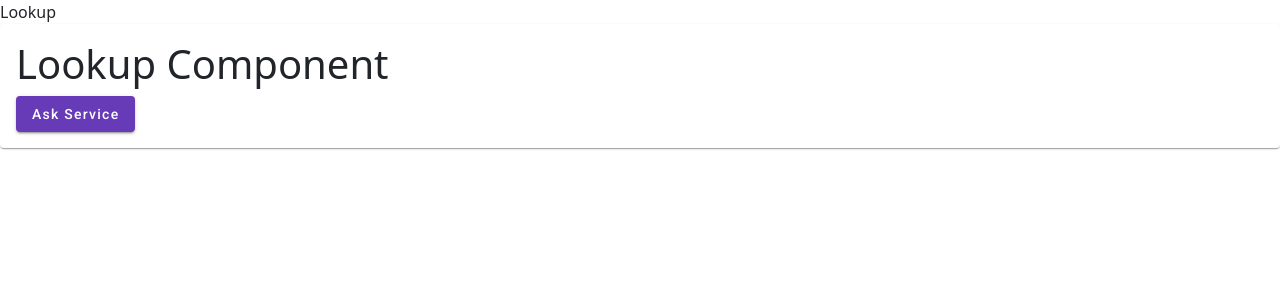
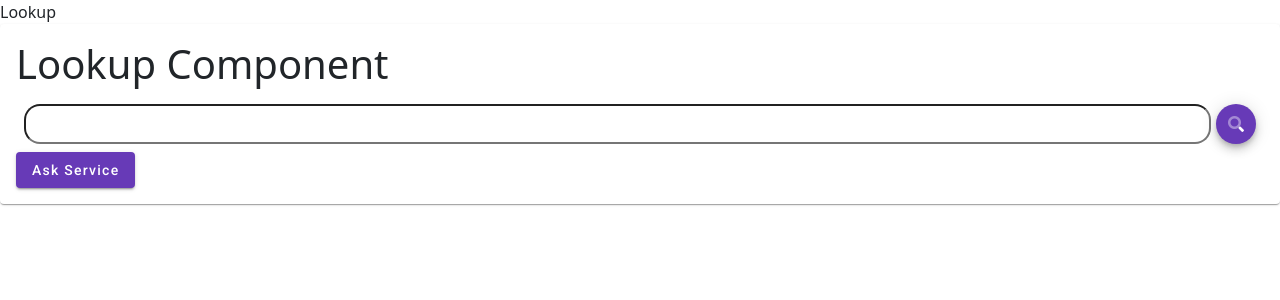
Before and after one commit to a-t-cole/gamelookup, an Angular app in the folder gamelookup/: page /lookup in a window 1280 px wide. Shown: the top 300 px of the page. Built offline with nearby package versions, Linux system fonts and the light colour scheme.

Commit message:
scan handler

```diff
--- a/gamelookup/src/app/components/gamelookup-item/gamelookup-item.component.ts
+++ b/gamelookup/src/app/components/gamelookup-item/gamelookup-item.component.ts
@@ -11,6 +11,6 @@ import { MatCardModule } from '@angular/material/card';
 })
 export class GamelookupItemComponent {
   @Input()
-  item!: GameUpcValue;
+  item: GameUpcValue | undefined;
 
 }
--- a/gamelookup/src/app/components/lookup/lookup.component.html
+++ b/gamelookup/src/app/components/lookup/lookup.component.html
@@ -5,7 +5,10 @@
     </mat-card-header>
     <mat-card-content>
         <div>
-            <button (click)="post()" mat-raised-button color="primary">Ask Service</button>
+            <app-scanhandler (ScannedItem)="post($event)"></app-scanhandler>
+        </div>
+        <div>
+            <button (click)="post('')" mat-raised-button color="primary">Ask Service</button>
         </div>
         <ng-container *ngIf="selected">
           <app-gamelookup-item [item]="selected"></app-gamelookup-item>
--- a/gamelookup/src/app/components/lookup/lookup.component.ts
+++ b/gamelookup/src/app/components/lookup/lookup.component.ts
@@ -9,11 +9,12 @@ import { GamelookupItemComponent } from '../gamelookup-item/gamelookup-item.comp
 import {MatDialog} from '@angular/material/dialog';
 import { ModalListPickerComponent } from '../modal-list-picker/modal-list-picker.component';
 import { ModalListPickerData } from '../../models/dialog.models';
+import { ScanhandlerComponent } from '../scanhandler/scanhandler.component';
 
 @Component({
   selector: 'app-lookup',
   standalone: true,
-  imports: [CommonModule, MatButtonModule, MatCardModule, GamelookupItemComponent,ModalListPickerComponent],
+  imports: [CommonModule, MatButtonModule, MatCardModule, GamelookupItemComponent,ModalListPickerComponent, ScanhandlerComponent],
   templateUrl: './lookup.component.html',
   styleUrl: './lookup.component.scss'
 })
--- /dev/null
+++ b/gamelookup/src/app/components/scanhandler/scanhandler.component.html
@@ -0,0 +1,6 @@
+<div class="d-flex flex-row m-2">
+    <input type="text" name="scannedInput" [ngModel]="scannedText" class="flex-grow-1 textbox"/>
+    <button mat-mini-fab matTooltip="Primary" color="primary" class="flex-shrink-1" (click)="manualSearch()">
+        <i class="fad fa-search"></i>
+      </button>
+</div>
--- /dev/null
+++ b/gamelookup/src/app/components/scanhandler/scanhandler.component.ts
@@ -0,0 +1,48 @@
+import { Component, EventEmitter, HostListener, Output } from '@angular/core';
+import { FormsModule } from '@angular/forms';
+import { MatButtonModule } from '@angular/material/button';
+import { DefaultTitleStrategy } from '@angular/router';
+import { SnackbarService } from '../../services/snackbar.service';
+
+@Component({
+  selector: 'app-scanhandler',
+  standalone: true,
+  imports: [FormsModule, MatButtonModule],
+  templateUrl: './scanhandler.component.html',
+  styleUrl: './scanhandler.component.scss'
+})
+export class ScanhandlerComponent {
+  constructor(public snackbarSvc: SnackbarService){
+
+  }
+
+  public scannedText: string = '';
+  @Output() ScannedItem: EventEmitter<string> = new EventEmitter<string>();
+  @HostListener('keydown', ['$event'])
+  onKeyDown(event: KeyboardEvent) {
+    switch(event.key){
+      case "Backspace":
+      case "Clear":
+        if(this.scannedText.length){
+          this.scannedText = this.scannedText.substring(this.scannedText.length-1, 1);
+        }
+        break;
+      case "Enter":
+        this.ScannedItem.emit(this.scannedText);
+        this.scannedText = '';
+        break;
+      default:
+        this.scannedText += event.key;
+        break;
+
+    }
+  }
+  manualSearch(){
+    if(!this.scannedText){
+      this.snackbarSvc.showError('No search term to post');
+      return;
+    }
+    this.ScannedItem.emit(this.scannedText);
+    this.scannedText = '';
+  }
+}
```
Also changed, not shown: gamelookup/src/app/components/scanhandler/scanhandler.component.scss (added), 1 other file (tests, documents, lock files or other folders).
